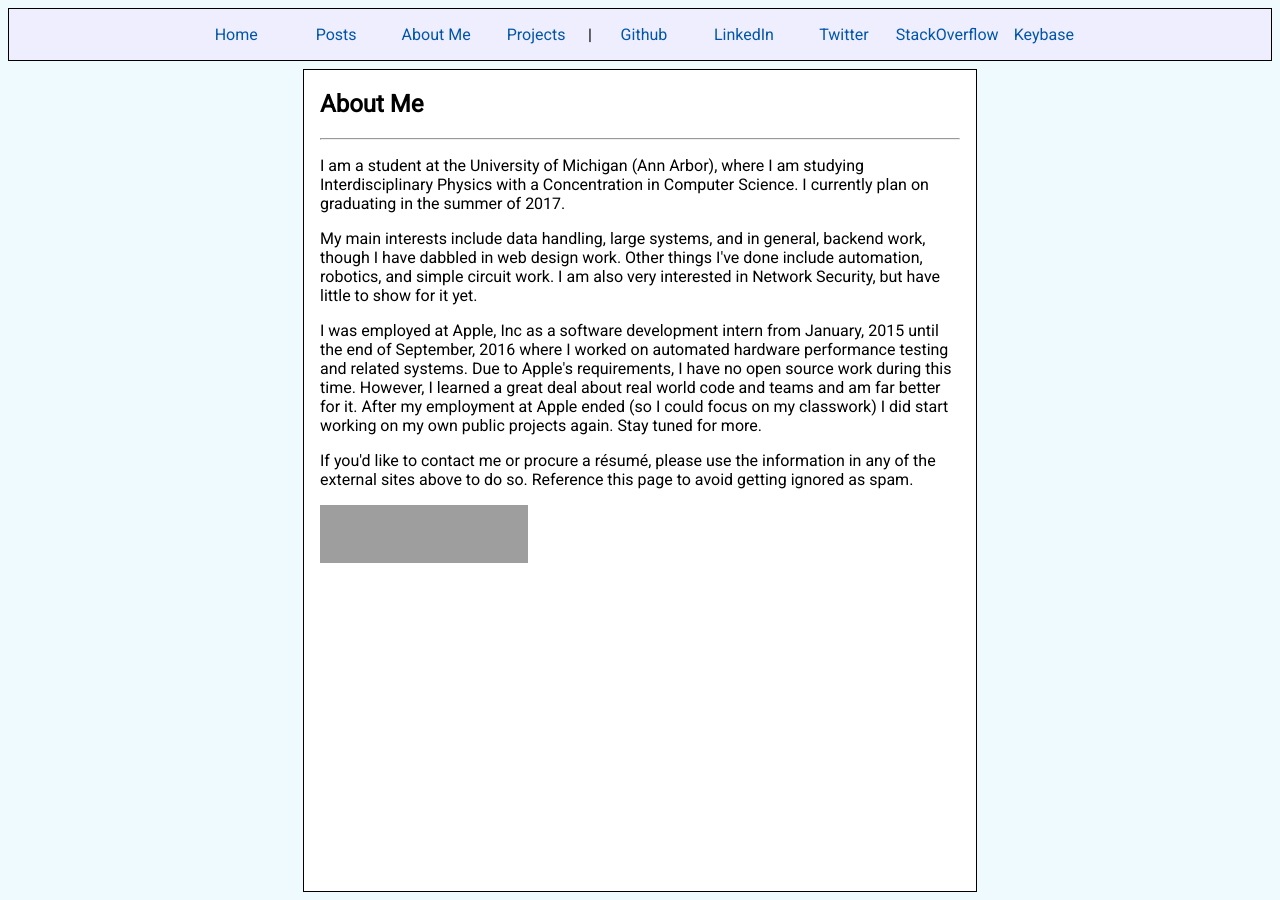
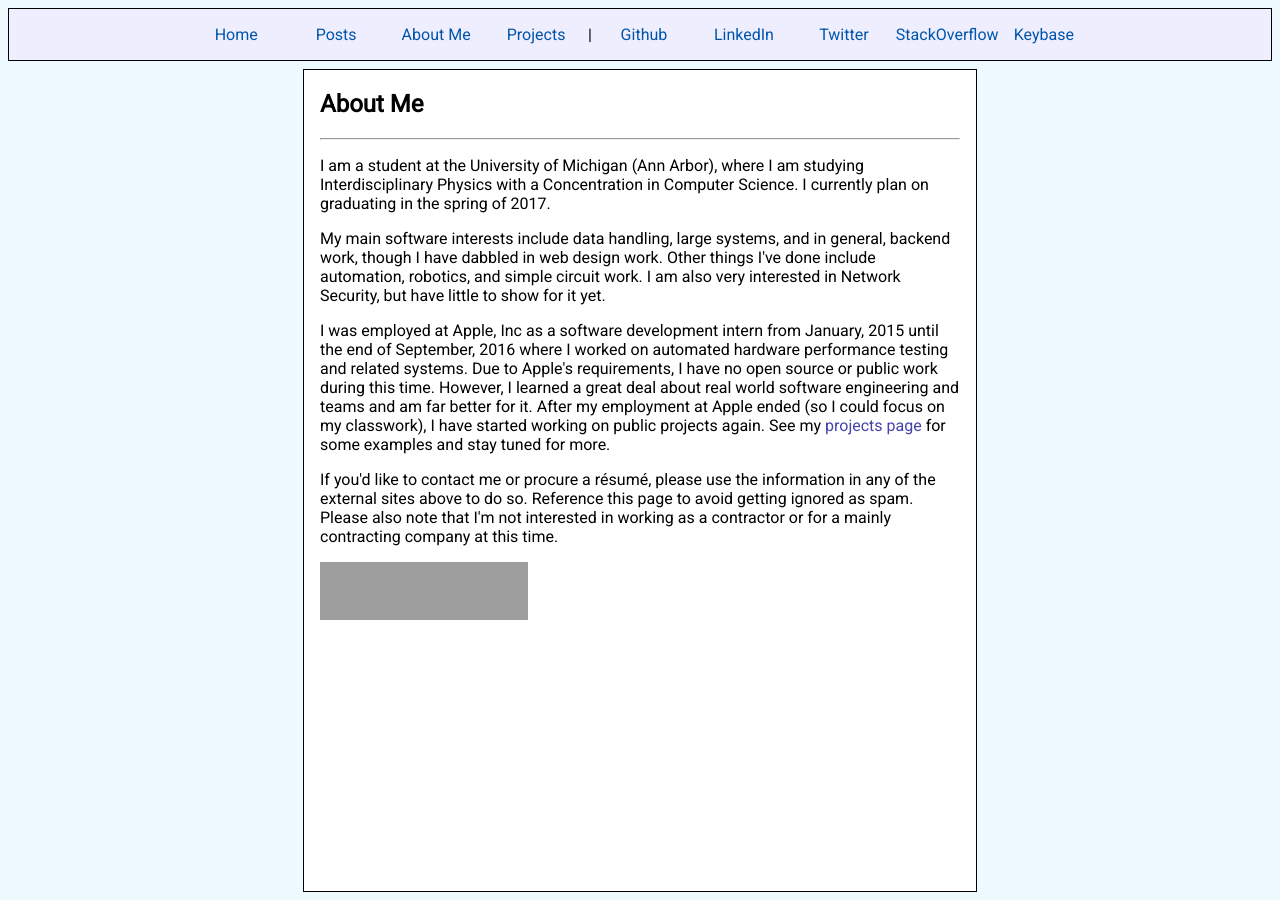
Before and after one commit to biggerfisch/website_v17, a Jekyll site: the page built from about-me/index.html, in a window 1280 px wide. Built offline with Jekyll 4.4.1, drawn with Linux system fonts in a browser that asks for light colours; grey boxes are pictures that could not be loaded.

Commit message:
Update about-me to have accurate info

```diff
--- a/about-me/index.html
+++ b/about-me/index.html
@@ -2,15 +2,14 @@
 layout: main
 title: "About Me"
 ---
-<p>I am a student at the University of Michigan (Ann Arbor), where I am studying Interdisciplinary Physics with a Concentration in Computer Science. I currently plan on graduating in the summer of 2017.</p>
+<p>I am a student at the University of Michigan (Ann Arbor), where I am studying Interdisciplinary Physics with a Concentration in Computer Science. I currently plan on graduating in the spring of 2017.</p>
 
-<p>My main interests include data handling, large systems, and in general, backend work, though I have dabbled in web design work. Other things I've done include automation, robotics, and simple circuit work.
-    I am also very interested in Network Security, but have little to show for it yet. </p>
+<p>My main software interests include data handling, large systems, and in general, backend work, though I have dabbled in web design work. Other things I've done include automation, robotics, and simple circuit work. I am also very interested in Network Security, but have little to show for it yet. </p>
 
-<p>I was employed at Apple, Inc as a software development intern from January, 2015 until the end of September, 2016 where I worked on automated hardware performance testing and related systems. Due to Apple's requirements, I have no open source work during this time. However, I learned a great deal about real world code and teams and am far better for it. After my employment at Apple ended (so I could focus on my classwork) I did start working on my own public projects again. Stay tuned for more.</p>
+<p>I was employed at Apple, Inc as a software development intern from January, 2015 until the end of September, 2016 where I worked on automated hardware performance testing and related systems. Due to Apple's requirements, I have no open source or public work during this time. However, I learned a great deal about real world software engineering and teams and am far better for it. After my employment at Apple ended (so I could focus on my classwork), I have started working on public projects again. See my <a href='{{ "/projects/" | relative_url }}'>projects page</a> for some examples and stay tuned for more.</p>
 
-<p>If you'd like to contact me or procure a résumé, please use the information in any of the external sites above to do so. Reference this page to avoid getting ignored as spam.</p>
+<p>If you'd like to contact me or procure a résumé, please use the information in any of the external sites above to do so. Reference this page to avoid getting ignored as spam. Please also note that I'm not interested in working as a contractor or for a mainly contracting company at this time.</p>
 
 <a href="https://stackoverflow.com/users/1067211/avery">
-<img src="https://stackoverflow.com/users/flair/1067211.png" width="208" height="58" alt="profile for Avery at Stack Overflow, Q&amp;A for professional and enthusiast programmers" title="profile for Avery at Stack Overflow, Q&amp;A for professional and enthusiast programmers">
+<img src="https://stackoverflow.com/users/flair/1067211.png" width="208" height="58" alt="Profile for Avery at Stack Overflow, Q&amp;A for professional and enthusiast programmers" title="Profile for Avery at Stack Overflow, Q&amp;A for professional and enthusiast programmers">
 </a>
```
